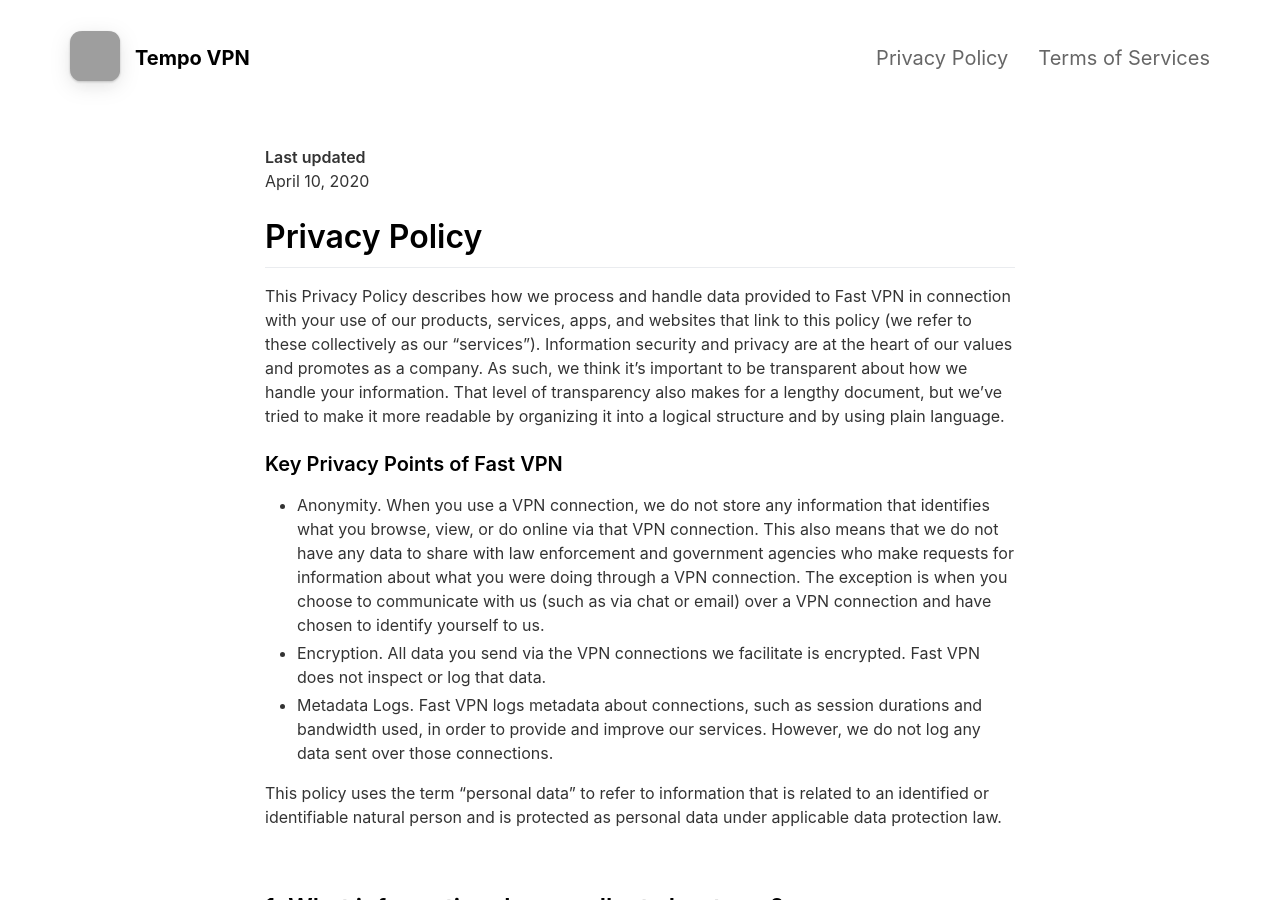
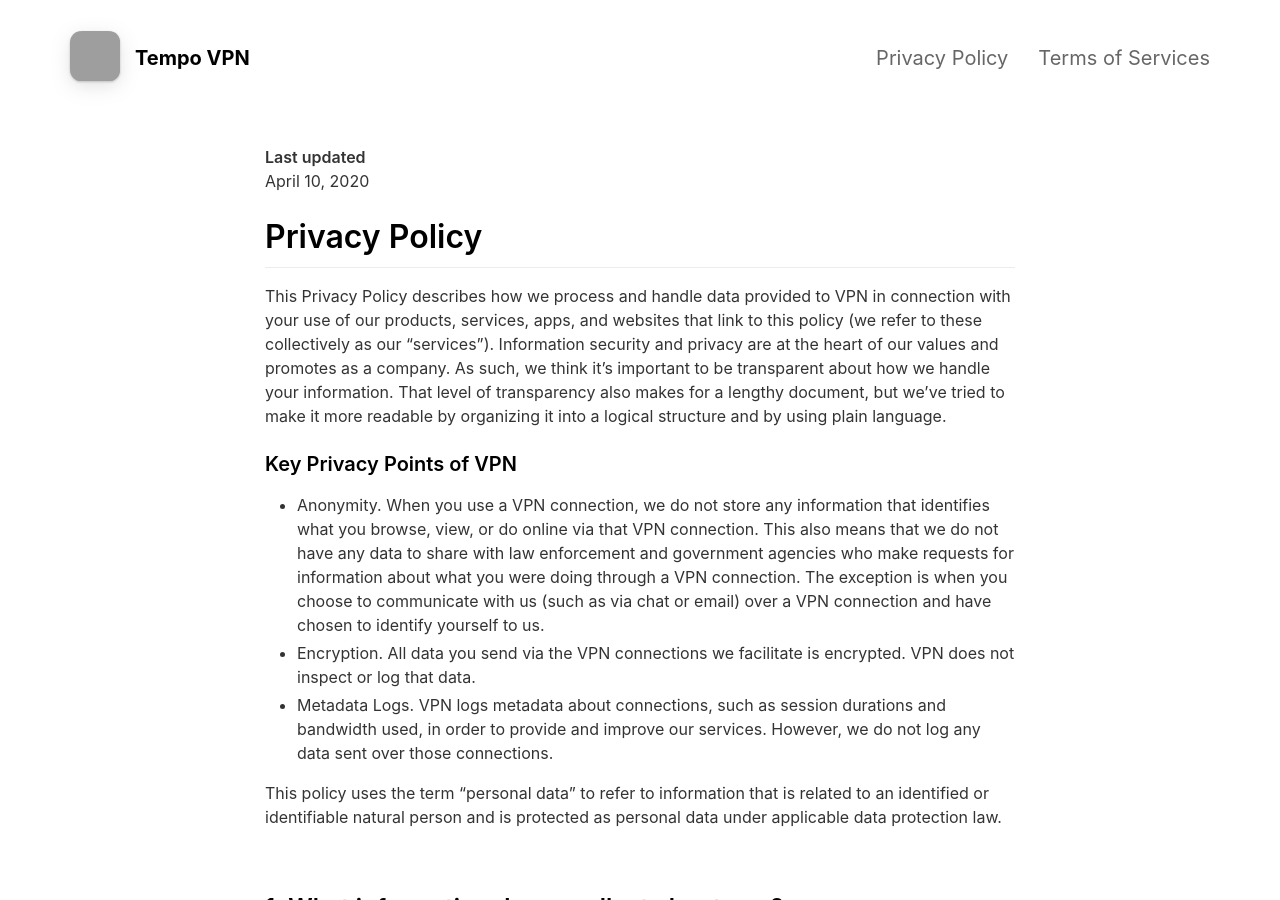
Before and after one commit to megajoys/tempovpn, a Jekyll site: the page built from _pages/privacypolicy.md, in a window 1280 px wide and 900 px high. Built offline with Jekyll 4.4.1, drawn with Linux system fonts in a browser that asks for light colours; nearby versions of some CDN libraries; grey boxes are pictures that could not be loaded.

Commit message:
Update privacypolicy.md

```diff
--- a/_pages/privacypolicy.md
+++ b/_pages/privacypolicy.md
@@ -8,12 +8,12 @@ include_in_header: true
 April 10, 2020
 
 # Privacy Policy
-This Privacy Policy describes how we process and handle data provided to Fast VPN in connection with your use of our products, services, apps, and websites that link to this policy (we refer to these collectively as our “services”). Information security and privacy are at the heart of our values and promotes as a company. As such, we think it’s important to be transparent about how we handle your information. That level of transparency also makes for a lengthy document, but we’ve tried to make it more readable by organizing it into a logical structure and by using plain language.
+This Privacy Policy describes how we process and handle data provided to VPN in connection with your use of our products, services, apps, and websites that link to this policy (we refer to these collectively as our “services”). Information security and privacy are at the heart of our values and promotes as a company. As such, we think it’s important to be transparent about how we handle your information. That level of transparency also makes for a lengthy document, but we’ve tried to make it more readable by organizing it into a logical structure and by using plain language.
 
-### Key Privacy Points of Fast VPN
+### Key Privacy Points of VPN
 * Anonymity. When you use a VPN connection, we do not store any information that identifies what you browse, view, or do online via that VPN connection. This also means that we do not have any data to share with law enforcement and government agencies who make requests for information about what you were doing through a VPN connection. The exception is when you choose to communicate with us (such as via chat or email) over a VPN connection and have chosen to identify yourself to us.
-* Encryption. All data you send via the VPN connections we facilitate is encrypted. Fast VPN does not inspect or log that data.
-* Metadata Logs. Fast VPN logs metadata about connections, such as session durations and bandwidth used, in order to provide and improve our services. However, we do not log any data sent over those connections.
+* Encryption. All data you send via the VPN connections we facilitate is encrypted. VPN does not inspect or log that data.
+* Metadata Logs. VPN logs metadata about connections, such as session durations and bandwidth used, in order to provide and improve our services. However, we do not log any data sent over those connections.
 
 This policy uses the term “personal data” to refer to information that is related to an identified or identifiable natural person and is protected as personal data under applicable data protection law.
 
```
